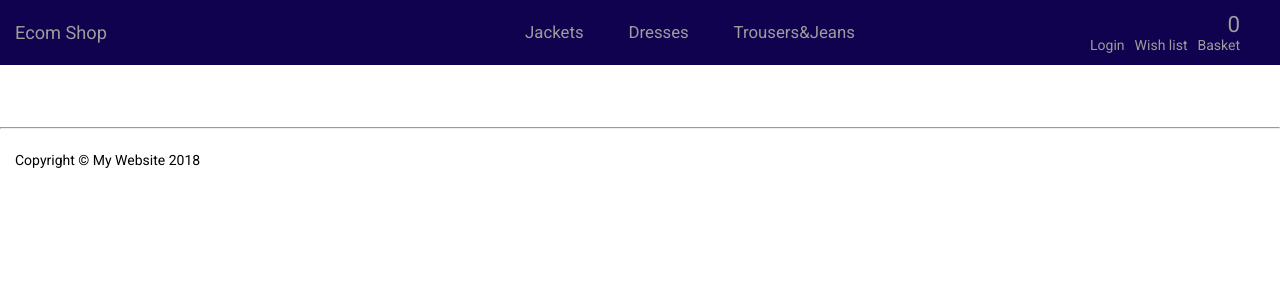
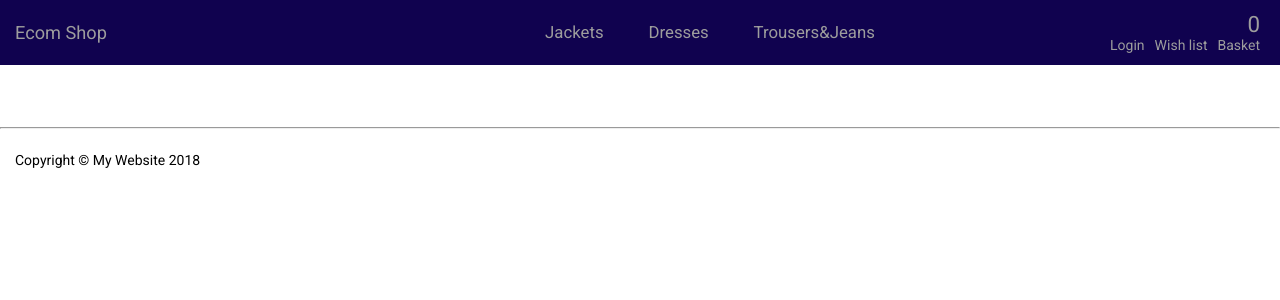
Before and after one commit to olesiastepanenko/Enshop, a Django app: page / in a window 1280 px wide. Shown: the top 300 px of the page. Run offline with Django 3.2, Linux system fonts and the light colour scheme; data comes from the database, SQL or seed files in the repository; data that the repository does not hold is empty; some libraries are stand-ins or nearby versions.

Commit message:
fixed modal and css styles

```diff
--- a/ecomapp/templates/base.html
+++ b/ecomapp/templates/base.html
@@ -42,7 +42,7 @@
         <div class="site-label-cont">
             <a class="site-label nav-text" href="/">Ecom Shop</a>
         </div>
-        <div class="nav-bar">
+        <!--<div class="nav-bar">-->
             <ul class="main-nav-bar">
                 <li class="close-pop-up"><span class="lnr lnr-cross icon-remove"></span></li>
                 <li class="nav-hover">
@@ -137,7 +137,7 @@
                 </ul>
                 <!--</div>-->
             </div>
-        </div>
+        <!--</div>-->
         <div class="resp-nav">
             <a href="#"><span id="icon-resp-nav" class="lnr lnr-menu"
                               style="font-size:1.8em;"></span></a>
--- a/static_in_dev/css/styles.css
+++ b/static_in_dev/css/styles.css
@@ -118,7 +118,7 @@
 @media (min-width: 768px) and (max-width: 991.98px) {
     .nav-cont {
         flex-direction: row-reverse;
-        justify-content: space-between;
+        justify-content: flex-start;
     }
     .page-grid-quarter {
         width: 33.333333333%;
@@ -252,10 +252,10 @@
 .nav-text p {
     font-size: 0.7em;
 }
-.nav-bar{
-    display: flex;
+.nav-bar {
+    /*display: flex;
     align-items: center;
-    justify-content: space-between;
+    justify-content: space-between;*/
     height: 50px;
 }
 .site-label {
@@ -350,7 +350,7 @@ li.nav-hover:hover, li.nav-hover:hover .nav-icon {
     align-items: baseline;
     line-height: 44px;
     height: 44px;
-    padding-right: 20px;
+    /*padding-right: 20px;*/
     z-index: 1;
 }
 .user-tool {
```
